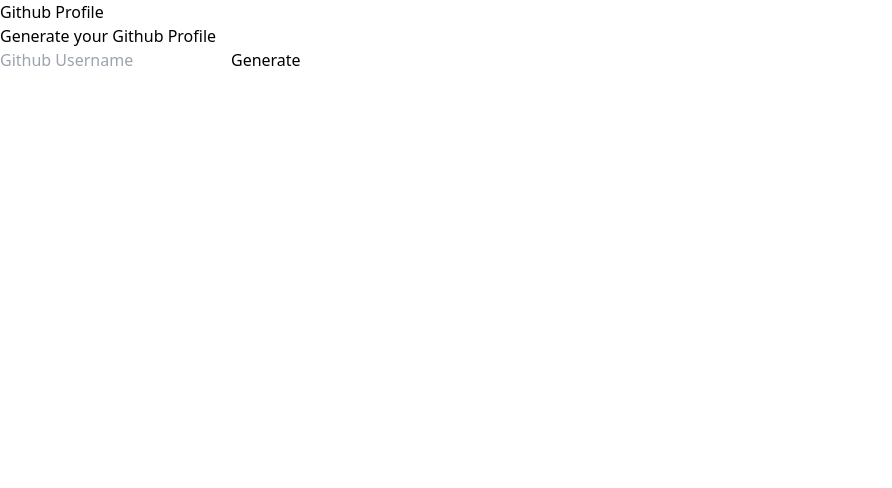
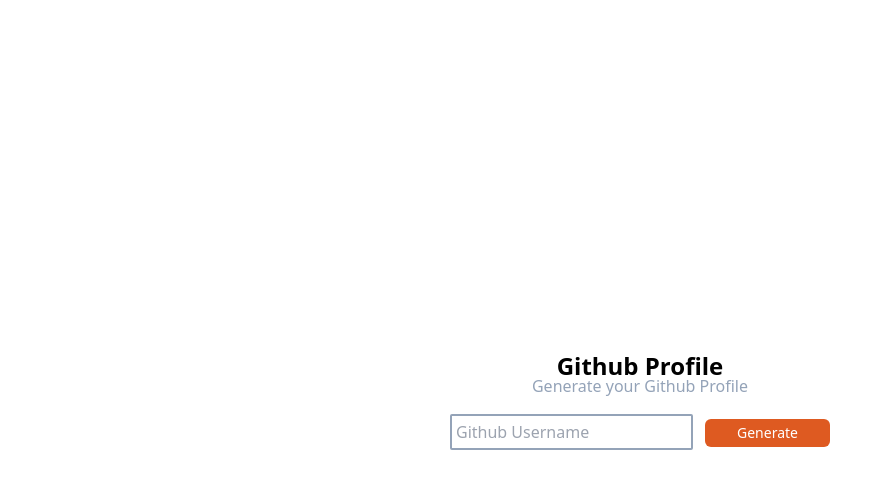
Before and after one commit to PrassesKhadka/Resume-Generator, a Next.js app in the folder my-app/: page / in a window 1280 px wide. Shown: the top 488 px of the page, without its empty margins (0-892 px from the left). Built offline with nearby package versions, Linux system fonts and the light colour scheme.

Commit message:
Landing page designed

```diff
--- a/my-app/app/components/main.tsx
+++ b/my-app/app/components/main.tsx
@@ -6,9 +6,12 @@
 export const Main = () => {
   const [name, setName] = useState("");
   return (
-    <div>
-      <h1>Github Profile</h1>
-      <h2>Generate your Github Profile</h2>
+    <div className="h-screen w-screen flex justify-center items-center">
+      <div className="flex flex-col items-center">
+        <h1 className="text-2xl font-bold">Github Profile</h1>
+        <h2 className="text-slate-400 -mt-2 mb-4">
+          Generate your Github Profile
+        </h2>
         <form>
           <input
             onChange={(e) => {
@@ -16,11 +19,18 @@
             }}
             type="text"
             placeholder="Github Username"
+            className="p-1 outline-none border-2 border-slate-400 rounded-sm"
           ></input>
           <Link href={`resume/${name}`}>
-          <button type='submit'>Generate</button>
+            <button
+              type="submit"
+              className="bg-orange hover:bg-red-200 text-white text-center text-sm pr-8 pl-8 pt-1 pb-1 ml-3 rounded-md"
+            >
+              Generate
+            </button>
           </Link>
         </form>
+      </div>
     </div>
   );
 };
--- a/my-app/tailwind.config.ts
+++ b/my-app/tailwind.config.ts
@@ -8,7 +8,9 @@
   ],
   theme: {
     extend: {
-
+      colors:{
+        'orange':'#de5a21',
+      }
     },
   },
   plugins: [],
```
Lines whose indentation alone changed are shown as unchanged.
